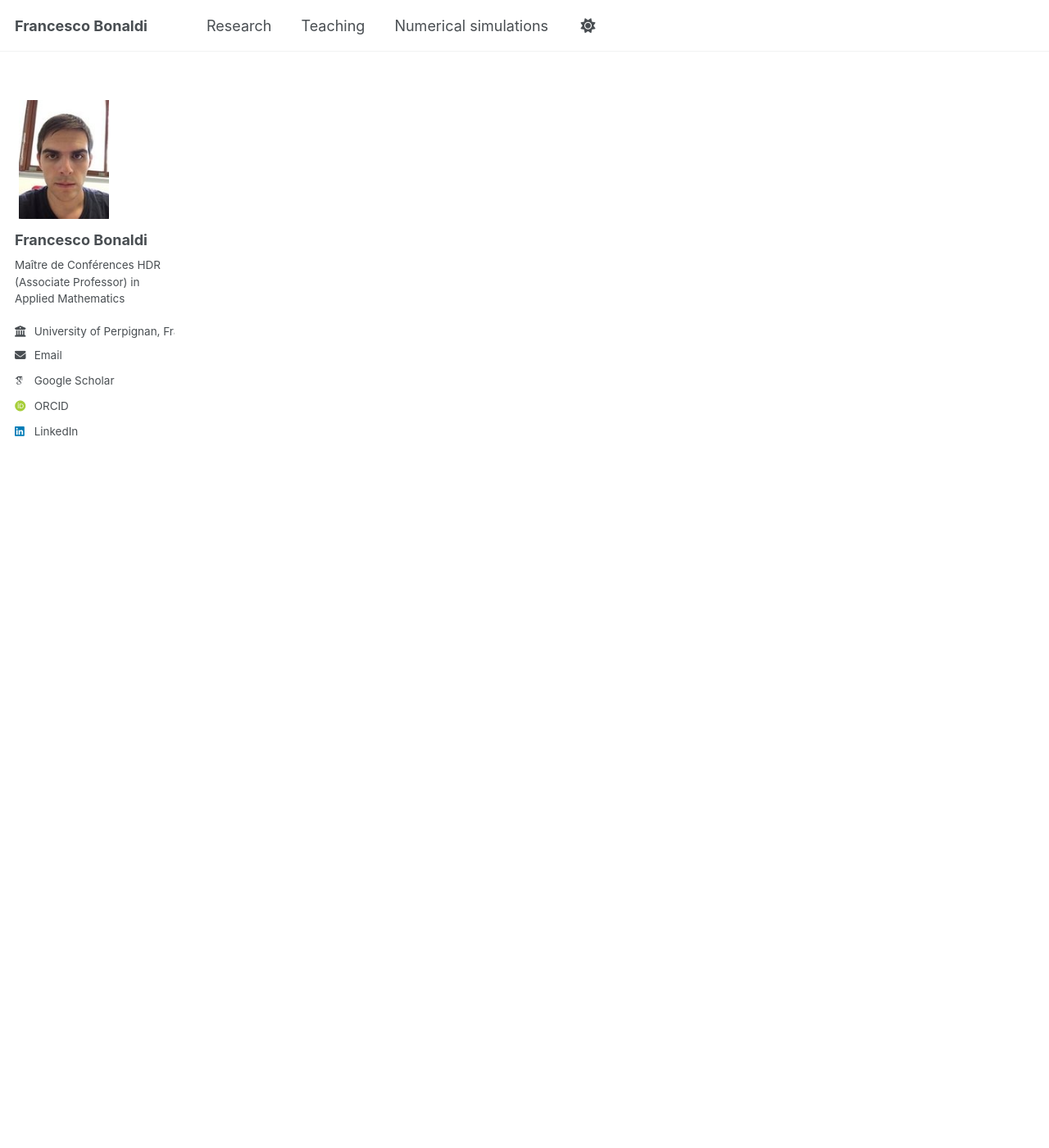
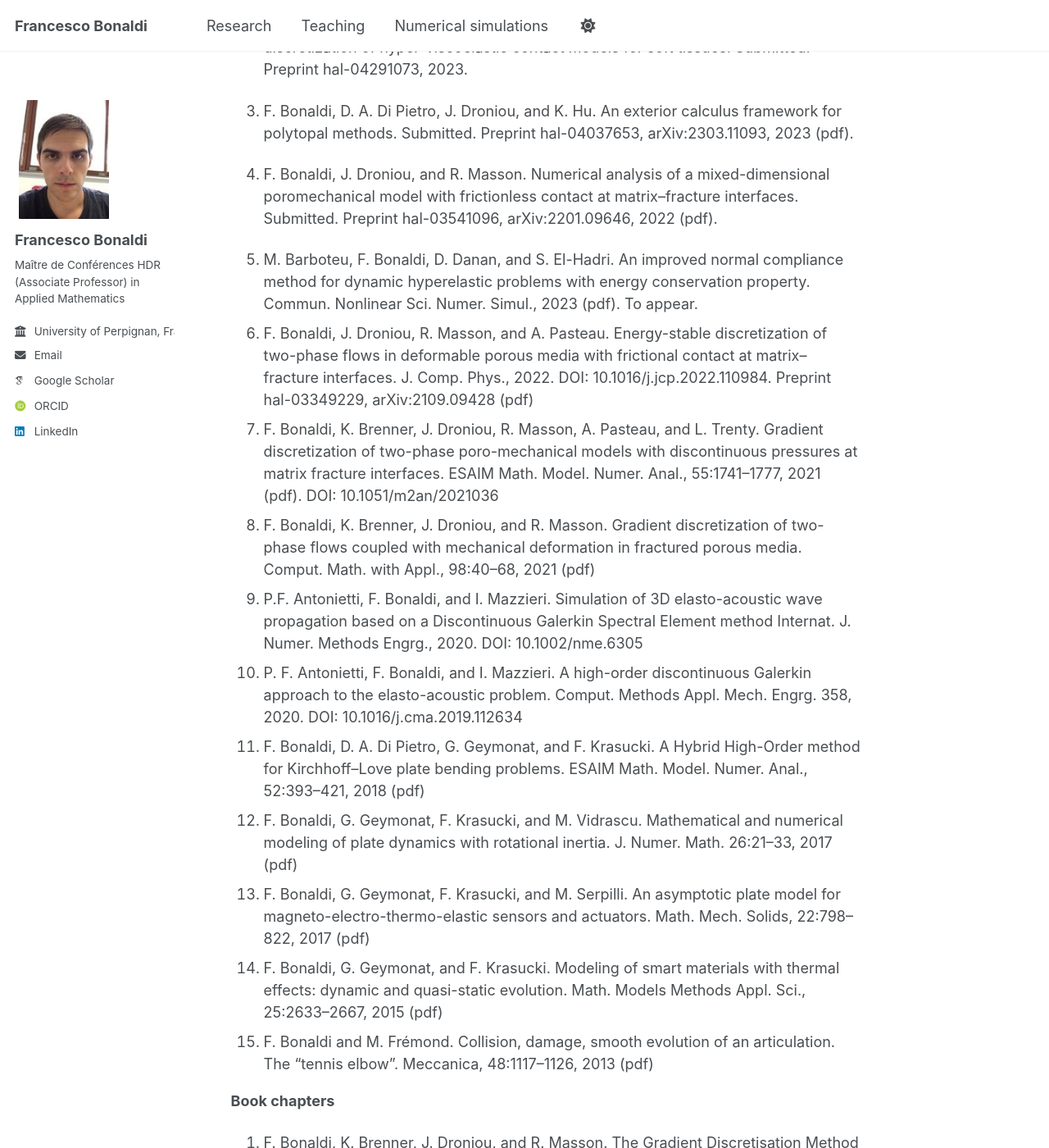
Before and after one commit to fbonaldi/fbonaldi.github.io, a Jekyll site: the page built from _pages/research.md, in a window 1280 px wide and 1400 px high, scrolled down 834 px. Shown: the whole window at 82% size. Built offline with Jekyll 4.4.1, drawn with Linux system fonts in a browser that asks for light colours; some web fonts are replaced; a script bundle is joined from its source files by our own code; library files that are not in the unit come from our copies; some of the changed text lies outside the part shown.

Commit message:
Update research.md

```diff
--- a/_pages/research.md
+++ b/_pages/research.md
@@ -22,3 +22,90 @@ Current research topics include:
 * Poroelasticity with fractures in the presence of multi-phase flows
 * Gradient Discretization Method
 * Discretization methods on polytopal grids (Discontinuous Galerkin, Hybrid High-Order)
+
+
+Publications and preprints
+===
+
+
+
+
+**Refereed journal papers**
+
+1. M. Barboteu, F. Bonaldi, S. Dumont, and R. Mansour.
+   An energy-consistent model of persistent adhesive contact for hyperelastic materials: Theory, discretization, and applications.
+   Commun. Nonlinear Sci. Numer. Simul. 155. Accepted for publication, 2026.
+
+1. M. Barboteu, F. Bonaldi, S. Dumont, and C. Mahmoud.
+    An energy-consistent discretization of hyper-viscoelastic contact models for soft tissues.
+    Submitted. Preprint hal-04291073, 2023.
+
+1. F. Bonaldi, D. A. Di Pietro, J. Droniou, and K. Hu.
+    An exterior calculus framework for polytopal methods.
+    Submitted. Preprint hal-04037653, arXiv:2303.11093, 2023 (pdf).
+
+1. F. Bonaldi, J. Droniou, and R. Masson.
+    Numerical analysis of a mixed-dimensional poromechanical model
+    with frictionless contact at matrix–fracture interfaces.
+    Submitted. Preprint hal-03541096, arXiv:2201.09646, 2022 (pdf).
+
+1.  M. Barboteu, F. Bonaldi, D. Danan, and S. El-Hadri.
+    An improved normal compliance method for dynamic hyperelastic
+    problems with energy conservation property.
+    Commun. Nonlinear Sci. Numer. Simul., 2023 (pdf). To appear.
+1.  F. Bonaldi, J. Droniou, R. Masson, and A. Pasteau.
+    Energy-stable discretization of two-phase flows in deformable
+    porous media with frictional contact at matrix–fracture interfaces.
+    J. Comp. Phys., 2022.  DOI: 10.1016/j.jcp.2022.110984. Preprint hal-03349229, arXiv:2109.09428 (pdf)
+1.  F. Bonaldi, K. Brenner, J. Droniou, R. Masson, A. Pasteau, and L. Trenty.
+    Gradient discretization of two-phase poro-mechanical models
+    with discontinuous pressures at matrix fracture interfaces.
+    ESAIM Math. Model. Numer. Anal., 55:1741–1777, 2021 (pdf). DOI: 10.1051/m2an/2021036
+1.  F. Bonaldi, K. Brenner, J. Droniou, and R. Masson.
+    Gradient discretization of two-phase flows coupled
+    with mechanical deformation in fractured porous media.
+    Comput. Math. with Appl., 98:40–68, 2021 (pdf)
+1.  P.F. Antonietti, F. Bonaldi, and I. Mazzieri.
+    Simulation of 3D elasto-acoustic wave propagation based on
+    a Discontinuous Galerkin Spectral Element method
+    Internat. J. Numer. Methods Engrg., 2020. DOI:  10.1002/nme.6305
+1.  P. F. Antonietti, F. Bonaldi, and I. Mazzieri.
+    A high-order discontinuous Galerkin approach to the elasto-acoustic problem.
+    Comput. Methods Appl. Mech. Engrg. 358, 2020. DOI: 10.1016/j.cma.2019.112634
+1.  F. Bonaldi, D. A. Di Pietro, G. Geymonat, and F. Krasucki.
+    A Hybrid High-Order method for Kirchhoff–Love plate bending problems.
+    ESAIM Math. Model. Numer. Anal., 52:393–421, 2018 (pdf)
+1.  F. Bonaldi, G. Geymonat, F. Krasucki, and M. Vidrascu.
+    Mathematical and numerical modeling of plate dynamics with rotational inertia.
+    J. Numer. Math. 26:21–33, 2017 (pdf)
+1.  F. Bonaldi, G. Geymonat, F. Krasucki, and M. Serpilli.
+    An asymptotic plate model for magneto-electro-thermo-elastic sensors and actuators.
+    Math. Mech. Solids, 22:798–822, 2017 (pdf)
+1.  F. Bonaldi, G. Geymonat, and F. Krasucki.
+    Modeling of smart materials with thermal effects: dynamic and quasi-static evolution.
+    Math. Models Methods Appl. Sci., 25:2633–2667, 2015 (pdf)
+1.  F. Bonaldi and M. Frémond.
+    Collision, damage, smooth evolution of an articulation. The “tennis elbow”.
+    Meccanica, 48:1117–1126, 2013 (pdf)
+
+
+**Book chapters**
+
+1.  F. Bonaldi, K. Brenner, J. Droniou, and R. Masson.
+    The Gradient Discretisation Method for Two-phase
+    Discrete Fracture Matrix Models in Deformable Porous Media.
+    Finite Volumes for Complex Applications IX Proc., 2020 (pdf)
+
+
+**Conference proceedings**
+
+1.  F. Bonaldi, K. Brenner, J. Droniou, and R. Masson.
+    Two-Phase Darcy Flows in Fractured and Deformable Porous Media,
+    Convergence Analysis and Iterative Coupling.
+    Conference Proceedings, ECMOR XVII, Volume 2020, 1–20.
+1.  F. Bonaldi, F. Krasucki, G. Geymonat, and M. Serpilli.
+    Temperature influence on smart structures: a first approach.
+    11th World Congr. on Computational Mechanics (WCCM XI), Barcelona, Spain, July 20-25, 3357-3368.
+    E. Onate, J. Oliver and A. Huerta (Eds), ISBN/ISSN : 9788494284472, 2014 (pdf)
+Ph.D. Thesis
+Modélisation mathématique et numérique de structures en présence de couplages linéaires multiphysiques ﻿(abstract, manuscript,﻿ slides). Rapport de soutenance (doctoral defense report in F
```
